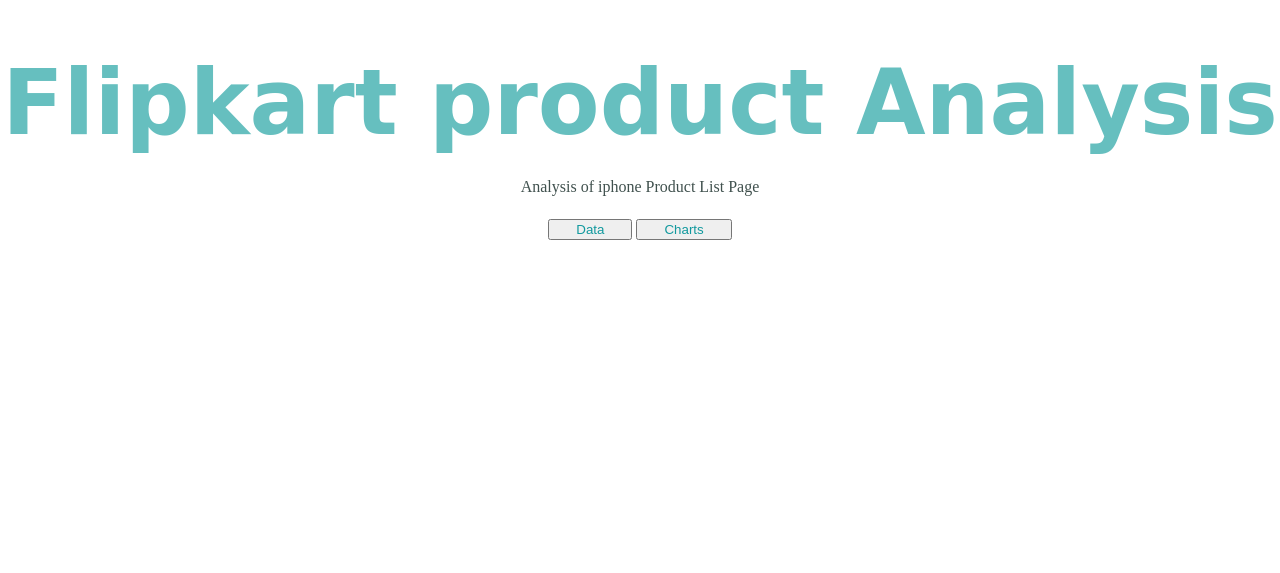
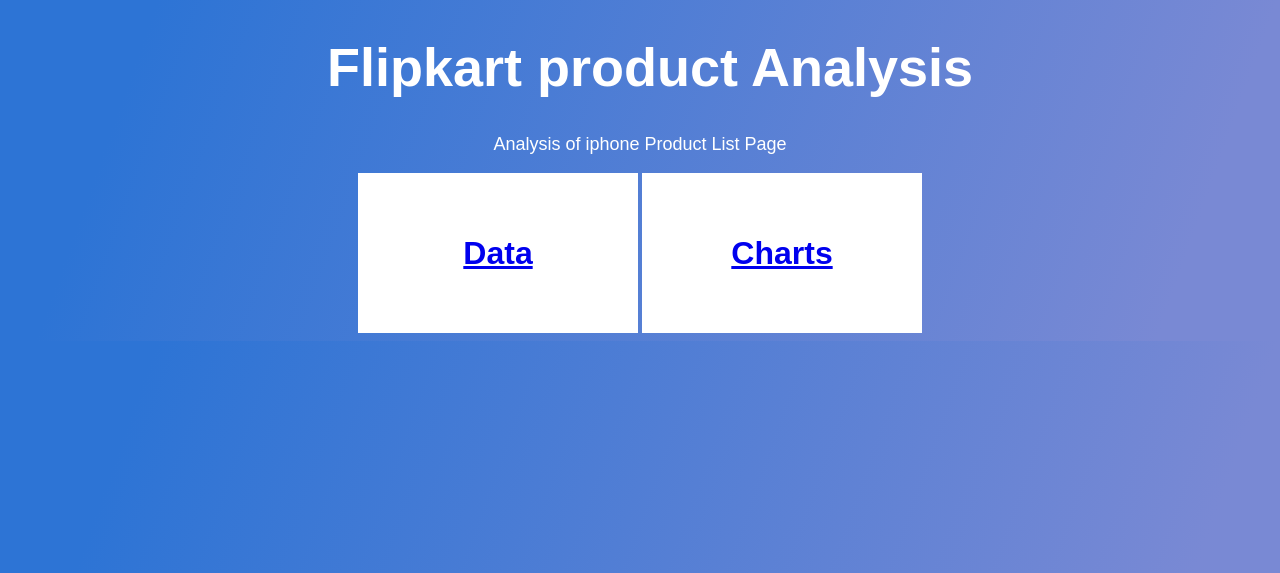
Before and after one commit to vinayak-somasekhar/BDAT1004FINALPROJ, a Flask app: page / in a window 1280 px wide. Shown: the top 573 px of the page. Run offline with Flask 2, Linux system fonts and the light colour scheme; data that the repository does not hold is empty.

Commit message:
Update styles.css

```diff
--- a/static/css/styles.css
+++ b/static/css/styles.css
@@ -1,140 +1,47 @@
 body {
-  color: #40514E;
-  margin: 0;
-  text-align: center;
-  font-family: 'Merriweather', serif;
+background-image: linear-gradient( 109.6deg,  rgba(45,116,213,1) 11.2%, rgba(121,137,212,1) 91.2% );
+
 }
 
 h1 {
-  color: #66BFBF;
-  font-size: 5.625rem;
-  margin: 50px auto 0 auto;
-  font-family: 'Sacramento', cursive;
+  font-family: sans-serif;
+  color: White;
+  margin-left: 20px;
+  font-size: 54px;
 }
 
 h2 {
-  color: #66BFBF;
-  font-family: 'Montserrat', sans-serif;
-  font-size: 2.5rem;
-  font-weight: normal;
-  padding-bottom: 10px;
-}
-
-h3 {
-  color: #11999E;
-  font-family: 'Montserrat', sans-serif;
+  font-family: sans-serif;
+  color: white;
+  font-weight: 400;
+  font-size: 18px;
 }
 
 p {
-  line-height: 2;
+  font-family: sans-serif;
+  font-size: 18px;
+  color: white;
 }
 
-hr {
-  border: dotted #EAF6F6 6px;
-  border-bottom: none;
-  width: 4%;
-  margin: 100px auto;
+button {
+  height: 20vh;
+  width: 35vh;
+  font-weight: 600;
+  font-size: 32px;
+  text-decoration: none;
+  background: white;
+  border-width: 0px;
 }
 
-a{
-  color: #11999E;
-  font-family: 'Montserrat', sans-serif;
-  margin: 10px 20px;
+button:link, button:visited {
+  color: white;
+  padding: 15px 25px;
+  text-align: center;
   text-decoration: none;
+  display: inline-block;
 }
 
-a:hover {
-  color: #EAF6F6;
+button:hover, button:active {
+    color: white;
+    background-image: linear-gradient( 135deg, #FEB692 10%, #EA5455 100%);
 }
-
-.top-container {
-  background-color: #E4F9F5;
-  position: relative;
-  padding-top: 100px;
-}
-
-.middle-container {
-  margin: 100px 0;
-}
-
-.bottom-container {
-  background-color: #66BFBF;
-  padding: 50px 0 20px;
-}
-
-.skill-row {
-  width: 50%;
-  margin: 100px auto 100px auto;
-  text-align: left;
-}
-
-.pro {
-  text-decoration: underline;
-}
-
-.intro {
-  width: 30%;
-  margin: auto;
-}
-
-.contact-message {
-  width: 40%;
-  margin: 40px auto 60px;
-}
-
-.copyright {
-  color: #EAF6F6;
-  font-size: 0.75rem;
-  padding: 20px 0;
-}
-
-.top-cloud {
-  position: absolute;
-  right: 300px;
-  top: 40px;
-}
-
-.bottom-cloud {
-  position: absolute;
-  left: 250px;
-  bottom: 300px;
-}
-
-.code-img {
-  width: 25%;
-  float: left;
-  margin-right: 30px;
-}
-
-.chilli-img {
-  width: 25%;
-  float: right;
-  margin-left: 30px;
-}
-
-.btn {
-  background: #11cdd4;
-  background-image: -webkit-linear-gradient(top, #11cdd4, #11999e);
-  background-image: -moz-linear-gradient(top, #11cdd4, #11999e);
-  background-image: -ms-linear-gradient(top, #11cdd4, #11999e);
-  background-image: -o-linear-gradient(top, #11cdd4, #11999e);
-  background-image: linear-gradient(to bottom, #11cdd4, #11999e);
-  -webkit-border-radius: 8;
-  -moz-border-radius: 8;
-  border-radius: 8px;
-  font-family: 'Montserrat', sans-serif;
-  color: #ffffff;
-  font-size: 20px;
-  padding: 10px 20px 10px 20px;
-  text-decoration: none;
-}
-
-.btn:hover {
-  background: #30e3cb;
-  background-image: -webkit-linear-gradient(top, #30e3cb, #2bc4ad);
-  background-image: -moz-linear-gradient(top, #30e3cb, #2bc4ad);
-  background-image: -ms-linear-gradient(top, #30e3cb, #2bc4ad);
-  background-image: -o-linear-gradient(top, #30e3cb, #2bc4ad);
-  background-image: linear-gradient(to bottom, #30e3cb, #2bc4ad);
-  text-decoration: none;
-}
```
